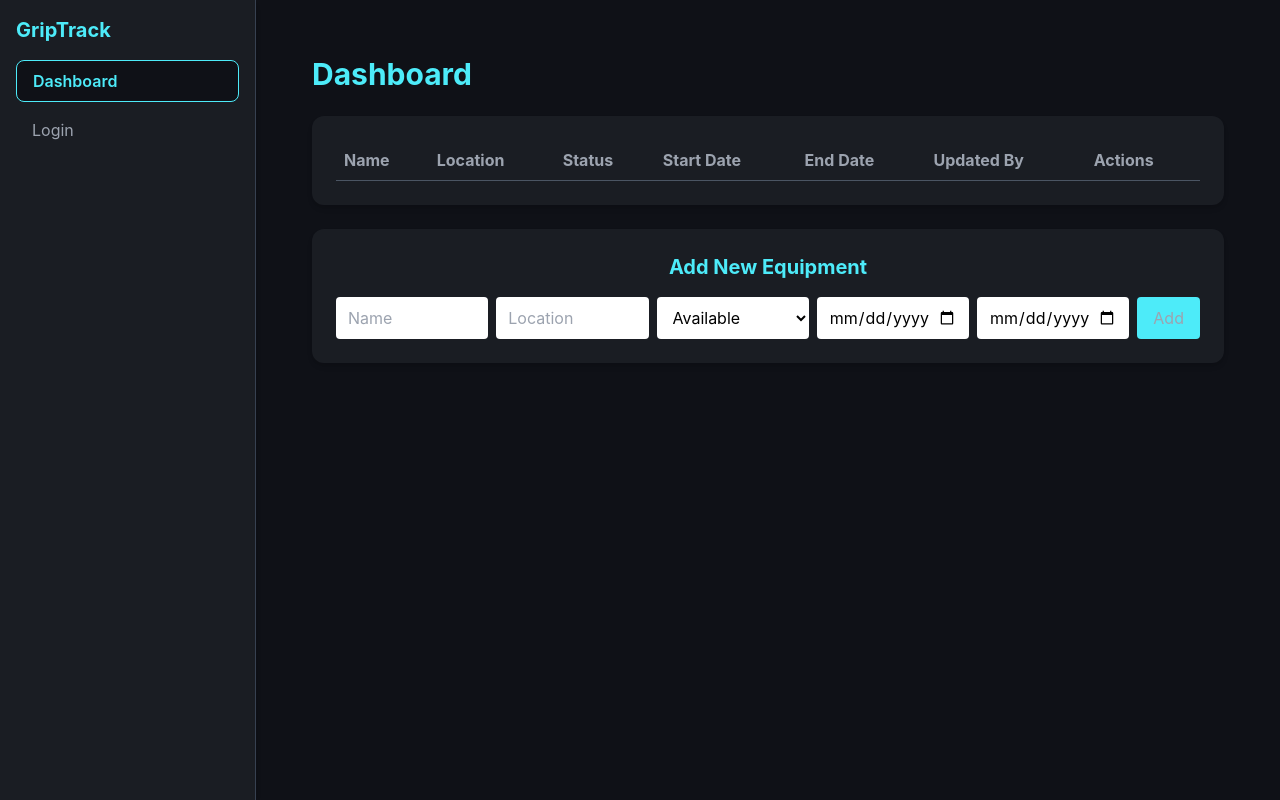
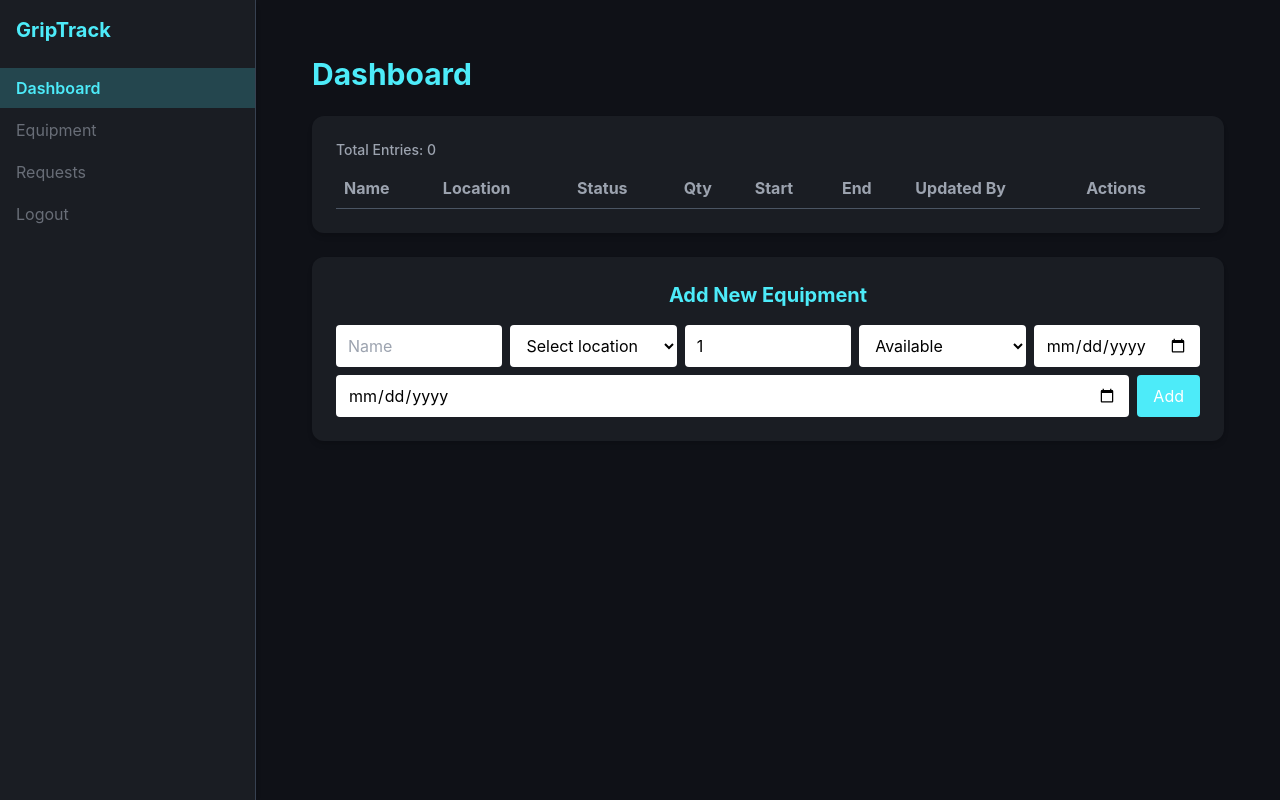
Before and after one commit to Git-Merlyn/griptrack, a React (Vite) app: page / in a window 1280 px wide. Built offline with nearby package versions, Linux system fonts and the light colour scheme.

Commit message:
Added quantity column and location dropdown

```diff
--- a/src/components/Sidebar.jsx
+++ b/src/components/Sidebar.jsx
@@ -1,32 +1,31 @@
 import { NavLink } from "react-router-dom";
 
 const Sidebar = () => {
-  const linkBase = "block px-4 py-2 rounded-lg transition-colors duration-150";
-  const activeStyles =
-    "bg-background border border-accent text-accent font-semibold";
-  const inactiveStyles = "text-muted hover:text-accent";
-
   return (
-    <div className="w-64 bg-surface border-r border-gray-700 h-full p-4 flex flex-col shadow-md">
-      <h2 className="text-xl font-bold mb-4 text-accent">GripTrack</h2>
-      <nav className="flex flex-col space-y-2">
+    <div className="w-64 bg-surface border-r border-gray-700 h-full px-0 pt-4 pb-6 flex flex-col shadow-md">
+      <h2 className="text-xl font-bold mb-6 px-4 text-accent">GripTrack</h2>
+      <nav className="flex flex-col gap-0.5">
+        {[
+          { label: "Dashboard", path: "/" },
+          { label: "Equipment", path: "/equipment" },
+          { label: "Requests", path: "/requests" },
+          { label: "Logout", path: "/logout" },
+        ].map((item) => (
           <NavLink
-          to="/"
+            key={item.path}
+            to={item.path}
             end
             className={({ isActive }) =>
-            `${linkBase} ${isActive ? activeStyles : inactiveStyles}`
+              `w-full px-4 py-2 text-left transition-colors ${
+                isActive
+                  ? "bg-accent/20 text-accent font-semibold"
+                  : "text-text/60 hover:text-accent"
+              }`
             }
           >
-          Dashboard
+            {item.label}
           </NavLink>
-        <NavLink
-          to="/login"
-          className={({ isActive }) =>
-            `${linkBase} ${isActive ? activeStyles : inactiveStyles}`
-          }
-        >
-          Login
-        </NavLink>
+        ))}
       </nav>
     </div>
   );
--- a/src/pages/Dashboard.jsx
+++ b/src/pages/Dashboard.jsx
@@ -3,9 +3,18 @@ import EquipmentContext from "../context/EquipmentContext";
 import UserContext from "../context/UserContext";
 
 const Dashboard = () => {
-  const { equipment, addEquipment, deleteEquipment, updateEquipment } =
-    useContext(EquipmentContext);
+  const {
+    equipment,
+    addEquipment,
+    deleteEquipment,
+    updateEquipment,
+    moveEquipment,
+  } = useContext(EquipmentContext);
   const { user } = useContext(UserContext);
+
+  const allLocations = Array.from(
+    new Set(equipment.map((e) => e.location).filter(Boolean))
+  ).sort();
 
   const [newItem, setNewItem] = useState({
     name: "",
@@ -13,34 +22,29 @@ const Dashboard = () => {
     status: "Available",
     rentalStart: "",
     rentalEnd: "",
+    quantity: 1,
   });
 
   const [editingId, setEditingId] = useState(null);
-  const isEditing = editingId !== null;
+  const [movingItem, setMovingItem] = useState(null);
+  const [moveData, setMoveData] = useState({ qty: 1, newLocation: "" });
+
+  const [showAddLocationModal, setShowAddLocationModal] = useState(false);
+  const [newLocationName, setNewLocationName] = useState("");
+  const [isAddingLocationTo, setIsAddingLocationTo] = useState(null);
 
   const handleAddOrUpdate = () => {
-    if (!newItem.name || !newItem.location) return;
+    if (!newItem.name || !newItem.location || newItem.quantity <= 0) return;
+    if (newItem.rentalEnd && newItem.rentalStart > newItem.rentalEnd) return;
 
-    // Date validation
-    if (
-      newItem.rentalStart &&
-      newItem.rentalEnd &&
-      newItem.rentalEnd < newItem.rentalStart
-    ) {
-      alert("Rental end date cannot be before start date.");
-      return;
-    }
-
-    const data = {
+    if (editingId !== null) {
+      updateEquipment(editingId, {
         ...newItem,
         updatedBy: user?.username || "admin",
-    };
-
-    if (isEditing) {
-      updateEquipment(editingId, data);
+      });
       setEditingId(null);
     } else {
-      addEquipment(data);
+      addEquipment({ ...newItem, updatedBy: user?.username || "admin" });
     }
 
     setNewItem({
@@ -49,6 +53,7 @@ const Dashboard = () => {
       status: "Available",
       rentalStart: "",
       rentalEnd: "",
+      quantity: 1,
     });
   };
 
@@ -59,6 +64,7 @@ const Dashboard = () => {
       status: item.status,
       rentalStart: item.rentalStart || "",
       rentalEnd: item.rentalEnd || "",
+      quantity: item.quantity || 1,
     });
     setEditingId(item.id);
   };
@@ -71,6 +77,7 @@ const Dashboard = () => {
       status: "Available",
       rentalStart: "",
       rentalEnd: "",
+      quantity: 1,
     });
   };
 
@@ -87,37 +94,78 @@ const Dashboard = () => {
     }
   };
 
+  const handleMoveSubmit = () => {
+    if (!movingItem || moveData.qty <= 0 || !moveData.newLocation) return;
+    moveEquipment(movingItem.id, moveData.qty, moveData.newLocation);
+    setMovingItem(null);
+    setMoveData({ qty: 1, newLocation: "" });
+  };
+
+  const handleAddNewLocation = () => {
+    const trimmed = newLocationName.trim();
+    if (!trimmed) return;
+
+    // Create a dummy entry to register the new location
+    addEquipment({
+      name: "__placeholder__",
+      location: trimmed,
+      status: "Available",
+      quantity: 0, // won't be shown or counted
+      updatedBy: user?.username || "admin",
+    });
+
+    // Set it in the relevant field
+    if (isAddingLocationTo === "new") {
+      setNewItem((prev) => ({ ...prev, location: trimmed }));
+    } else if (isAddingLocationTo === "move") {
+      setMoveData((prev) => ({ ...prev, newLocation: trimmed }));
+    }
+
+    // Cleanup
+    setNewLocationName("");
+    setIsAddingLocationTo(null);
+    setShowAddLocationModal(false);
+  };
+
   return (
-    <div className="p-8 flex flex-col gap-6 text-text">
+    <div className="p-8 flex flex-col gap-6 text-text relative">
       <h2 className="text-3xl font-bold text-accent">Dashboard</h2>
 
-      {/* Equipment Table */}
       <div className="bg-surface rounded-xl p-6 shadow-md overflow-x-auto">
-        <div className="min-w-[800px]">
+        <div className="min-w-[700px]">
+          <div className="mb-2 text-sm text-gray-400 font-medium">
+            Total Entries: {equipment.length}
+          </div>
           <table className="w-full text-left border-collapse">
             <thead>
               <tr className="border-b border-gray-600">
                 <th className="p-2 whitespace-nowrap">Name</th>
                 <th className="p-2 whitespace-nowrap">Location</th>
                 <th className="p-2 whitespace-nowrap">Status</th>
-                <th className="p-2 whitespace-nowrap">Start Date</th>
-                <th className="p-2 whitespace-nowrap">End Date</th>
+                <th className="p-2 whitespace-nowrap">Qty</th>
+                <th className="p-2 whitespace-nowrap">Start</th>
+                <th className="p-2 whitespace-nowrap">End</th>
                 <th className="p-2 whitespace-nowrap">Updated By</th>
                 <th className="p-2 whitespace-nowrap">Actions</th>
               </tr>
             </thead>
             <tbody>
-              {equipment.map((item) => (
+              {equipment
+                .filter((item) => item.name !== "__placeholder__") // 👈 filters out dummy entries
+                .map((item) => (
                   <tr key={item.id} className="border-b border-gray-700">
-                  <td className="p-2 text-accent">{item.name}</td>
+                    <td className="p-2 text-accent font-medium">{item.name}</td>
                     <td className="p-2">{item.location}</td>
                     <td
-                    className={`p-2 font-semibold ${statusClass(item.status)}`}
+                      className={`p-2 font-semibold ${statusClass(
+                        item.status
+                      )}`}
                     >
                       {item.status}
                     </td>
-                  <td className="p-2">{item.rentalStart || "—"}</td>
-                  <td className="p-2">{item.rentalEnd || "—"}</td>
+                    <td className="p-2">{item.quantity || 1}</td>
+                    <td className="p-2">{item.rentalStart || "-"}</td>
+                    <td className="p-2">{item.rentalEnd || "-"}</td>
                     <td className="p-2">{item.updatedBy}</td>
                     <td className="p-2 whitespace-nowrap">
                       <button
@@ -125,6 +173,13 @@ const Dashboard = () => {
                         className="text-blue-400 hover:underline"
                       >
                         Edit
+                      </button>
+                      <span className="mx-1 text-gray-400">|</span>
+                      <button
+                        onClick={() => setMovingItem(item)}
+                        className="text-yellow-400 hover:underline"
+                      >
+                        Move
                       </button>
                       <span className="mx-1 text-gray-400">|</span>
                       <button
@@ -141,10 +196,9 @@ const Dashboard = () => {
         </div>
       </div>
 
-      {/* Add / Edit Equipment Form */}
       <div className="bg-surface p-6 rounded-xl w-full shadow-md">
         <h3 className="text-xl font-bold mb-4 text-center text-accent">
-          {isEditing ? "Edit Equipment" : "Add New Equipment"}
+          {editingId ? "Edit Equipment" : "Add New Equipment"}
         </h3>
         <div className="flex flex-wrap gap-2">
           <input
@@ -154,14 +208,38 @@ const Dashboard = () => {
             onChange={(e) => setNewItem({ ...newItem, name: e.target.value })}
             className="flex-1 min-w-[150px] px-3 py-2 rounded bg-white text-black"
           />
+          <select
+            value={newItem.location}
+            onChange={(e) => {
+              if (e.target.value === "__add_new__") {
+                setIsAddingLocationTo("new");
+                setShowAddLocationModal(true);
+              } else {
+                setNewItem({ ...newItem, location: e.target.value });
+              }
+            }}
+            className="flex-1 min-w-[150px] px-3 py-2 rounded bg-white text-black"
+          >
+            <option value="">Select location</option>
+            {allLocations.map((loc) => (
+              <option key={loc} value={loc}>
+                {loc}
+              </option>
+            ))}
+            <option value="__add_new__">➕ Add new location...</option>
+          </select>
           <input
-            type="text"
-            placeholder="Location"
-            value={newItem.location}
+            type="number"
+            placeholder="Qty"
+            min="1"
+            value={newItem.quantity}
             onChange={(e) =>
-              setNewItem({ ...newItem, location: e.target.value })
+              setNewItem({
+                ...newItem,
+                quantity: parseInt(e.target.value) || 1,
+              })
             }
-            className="flex-1 min-w-[150px] px-3 py-2 rounded bg-white text-black"
+            className="flex-1 min-w-[100px] px-3 py-2 rounded bg-white text-black"
           />
           <select
             value={newItem.status}
@@ -190,20 +268,119 @@ const Dashboard = () => {
           />
           <button
             onClick={handleAddOrUpdate}
-            className="px-4 py-2 bg-accent text-text rounded hover:bg-cyan-400"
+            className="px-4 py-2 bg-accent text-white rounded hover:bg-cyan-400"
           >
-            {isEditing ? "Update" : "Add"}
+            {editingId ? "Update" : "Add"}
           </button>
-          {isEditing && (
+          {editingId && (
             <button
               onClick={handleCancelEdit}
-              className="px-4 py-2 bg-gray-600 text-text rounded hover:bg-gray-500"
+              className="px-4 py-2 bg-gray-600 text-white rounded hover:bg-gray-500"
             >
               Cancel
             </button>
           )}
         </div>
       </div>
+
+      {/* Move Modal */}
+      {movingItem && (
+        <div className="fixed inset-0 flex items-center justify-center bg-black/60 z-50">
+          <div className="bg-surface p-6 rounded-xl w-[90%] max-w-md shadow-lg">
+            <h3 className="text-xl font-bold text-accent mb-4">
+              Move {movingItem.name}
+            </h3>
+            <div className="flex flex-col gap-3">
+              <label className="text-sm text-gray-300">
+                Quantity to move (max {movingItem.quantity}):
+              </label>
+              <input
+                type="number"
+                min="1"
+                max={movingItem.quantity}
+                value={moveData.qty}
+                onChange={(e) =>
+                  setMoveData({
+                    ...moveData,
+                    qty: parseInt(e.target.value) || 1,
+                  })
+                }
+                className="px-3 py-2 rounded bg-white text-black"
+              />
+              <label className="text-sm text-gray-300">New location:</label>
+              <select
+                value={moveData.newLocation}
+                onChange={(e) => {
+                  if (e.target.value === "__add_new__") {
+                    setIsAddingLocationTo("move");
+                    setShowAddLocationModal(true);
+                  } else {
+                    setMoveData({ ...moveData, newLocation: e.target.value });
+                  }
+                }}
+                className="px-3 py-2 rounded bg-white text-black"
+              >
+                <option value="">Select location</option>
+                {allLocations.map((loc) => (
+                  <option key={loc} value={loc}>
+                    {loc}
+                  </option>
+                ))}
+                <option value="__add_new__">➕ Add new location...</option>
+              </select>
+              <div className="flex justify-end gap-2 mt-4">
+                <button
+                  onClick={() => setMovingItem(null)}
+                  className="px-4 py-2 bg-gray-600 text-white rounded hover:bg-gray-500"
+                >
+                  Cancel
+                </button>
+                <button
+                  onClick={handleMoveSubmit}
+                  className="px-4 py-2 bg-accent text-white rounded hover:bg-cyan-400"
+                >
+                  Confirm Move
+                </button>
+              </div>
+            </div>
+          </div>
+        </div>
+      )}
+
+      {/* Add Location Modal */}
+      {showAddLocationModal && (
+        <div className="fixed inset-0 flex items-center justify-center bg-black/60 z-50">
+          <div className="bg-surface p-6 rounded-xl w-[90%] max-w-sm shadow-lg">
+            <h3 className="text-lg font-bold text-accent mb-4">
+              Add New Location
+            </h3>
+            <input
+              type="text"
+              placeholder="New location name"
+              value={newLocationName}
+              onChange={(e) => setNewLocationName(e.target.value)}
+              className="w-full px-3 py-2 mb-4 rounded bg-white text-black"
+            />
+            <div className="flex justify-end gap-2">
+              <button
+                onClick={() => {
+                  setShowAddLocationModal(false);
+                  setNewLocationName("");
+                }}
+                className="px-4 py-2 bg-gray-600 text-white rounded hover:bg-gray-500"
+              >
+                Cancel
+              </button>
+              <button
+                onClick={handleAddNewLocation}
+                className="px-4 py-2 bg-accent text-white rounded hover:bg-cyan-400"
+              >
+                Add
+              </button>
+            </div>
+          </div>
+        </div>
+      )}
     </div>
   );
 };
```
Also changed, not shown: src/context/EquipmentProvider.jsx (+69 -10 lines). Lines whose indentation alone changed are shown as unchanged.
